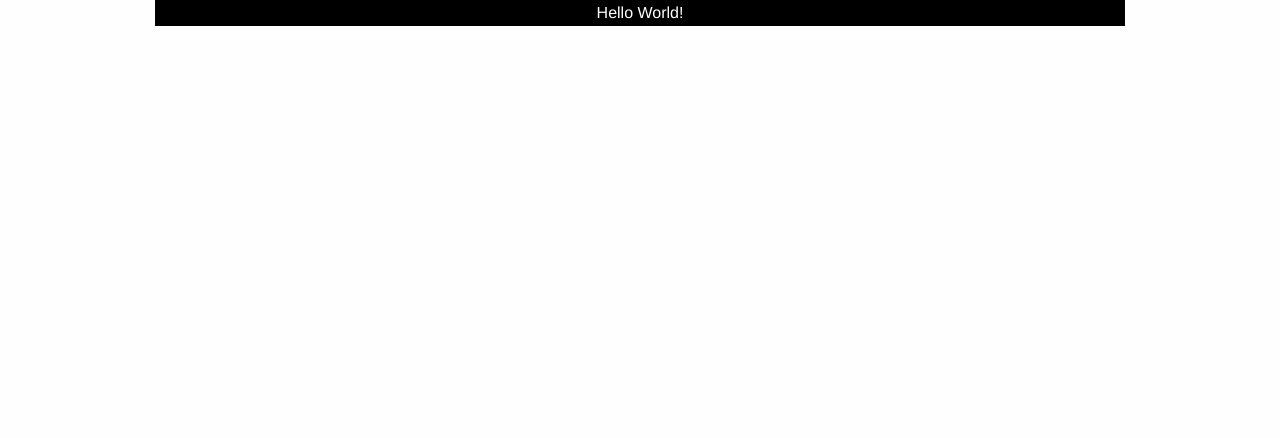
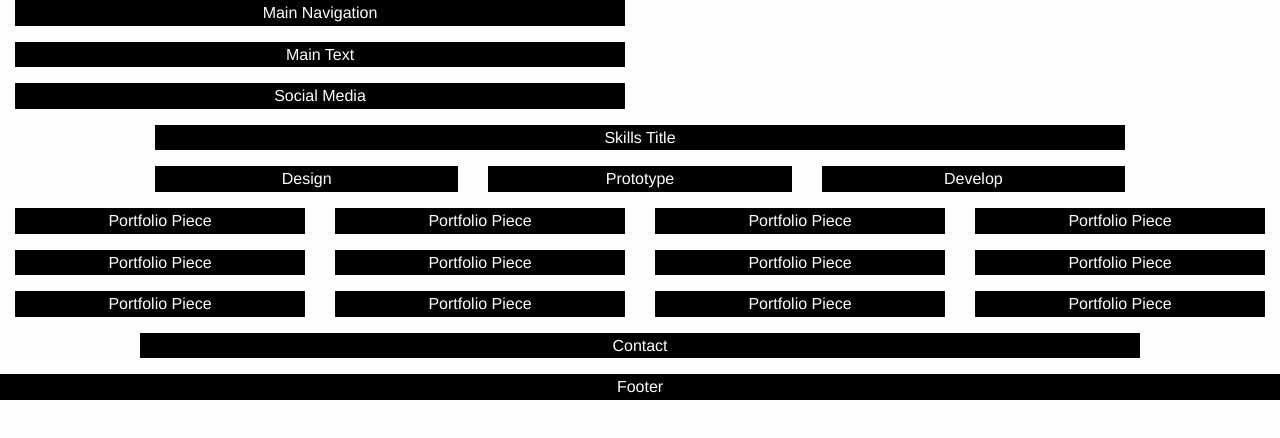
Before and after one commit to wmetcalfe/metcalfe_william_portfolio, a plain HTML site: page index.html in a window 1280 px wide. Drawn offline with Linux system fonts and the light colour scheme; files whose address does not match are found by name.

Commit message:
Create site structure with boxhelper class

```diff
--- a/index.html
+++ b/index.html
@@ -9,9 +9,97 @@
     <link rel="stylesheet" href="css/main.css">
 </head>
 <body>
+
+    <div class="row fullWidth">
+        <div class="small-4 medium-6 large-6 columns">
+            <p class="boxHelper">Main Navigation</p>
+        </div>
+    </div>
+
+    <div class="row fullWidth">
+        <div class="small-6 medium-6 large-6 columns">
+            <p class="boxHelper">Main Text</p>
+        </div>
+    </div>
+
+    <div class="row fullWidth">
+        <div class="small-6 medium-6 large-6 columns">
+            <p class="boxHelper">Social Media</p>
+        </div>
+    </div>
+
     <div class="row">
-        <div class="large-12 small-6 columns">
-            <p class="boxHelper">Hello World!</p>
+        <div class="small-12 medium-12 large-12 columns">
+            <p class="boxHelper">Skills Title</p>
+        </div>
+    </div>
+
+    <div class="row">
+        <div class="small-12 medium-4 large-4 columns">
+            <p class="boxHelper">Design</p>
+        </div>
+        <div class="small-12 medium-4 large-4 columns">
+            <p class="boxHelper">Prototype</p>
+        </div>
+        <div class="small-12 medium-4 large-4 columns">
+            <p class="boxHelper">Develop</p>
+        </div>
+    </div>
+
+    <div class="row fullWidth">
+        <div class="small-12 medium-6 large-3 columns">
+            <p class="boxHelper">Portfolio Piece</p>
+        </div>
+        <div class="small-12 medium-6 large-3 columns">
+            <p class="boxHelper">Portfolio Piece</p>
+        </div>
+        <div class="small-12 medium-6 large-3 columns">
+            <p class="boxHelper">Portfolio Piece</p>
+        </div>
+        <div class="small-12 medium-6 large-3 columns">
+            <p class="boxHelper">Portfolio Piece</p>
+        </div>
+    </div>
+
+    <div class="row fullWidth">
+        <div class="small-12 medium-6 large-3 columns">
+            <p class="boxHelper">Portfolio Piece</p>
+        </div>
+        <div class="small-12 medium-6 large-3 columns">
+            <p class="boxHelper">Portfolio Piece</p>
+        </div>
+        <div class="small-12 medium-6 large-3 columns">
+            <p class="boxHelper">Portfolio Piece</p>
+        </div>
+        <div class="small-12 medium-6 large-3 columns">
+            <p class="boxHelper">Portfolio Piece</p>
+        </div>
+    </div>
+
+    <div class="row fullWidth">
+        <div class="small-12 medium-6 large-3 columns">
+            <p class="boxHelper">Portfolio Piece</p>
+        </div>
+        <div class="small-12 medium-6 large-3 columns">
+            <p class="boxHelper">Portfolio Piece</p>
+        </div>
+        <div class="small-12 medium-6 large-3 columns">
+            <p class="boxHelper">Portfolio Piece</p>
+        </div>
+        <div class="small-12 medium-6 large-3 columns">
+            <p class="boxHelper">Portfolio Piece</p>
+        </div>
+    </div>
+
+    <div class="row">
+        <div class="small-12 medium-12 large-12">
+            <p class="boxHelper">Contact</p>
+        </div>
+    </div>
+
+    <div class="row fullWidth">
+        <div class="small-12 medium-12 large-12">
+            <p class="boxHelper">Footer</p>
         </div>
     </div>
 
```
